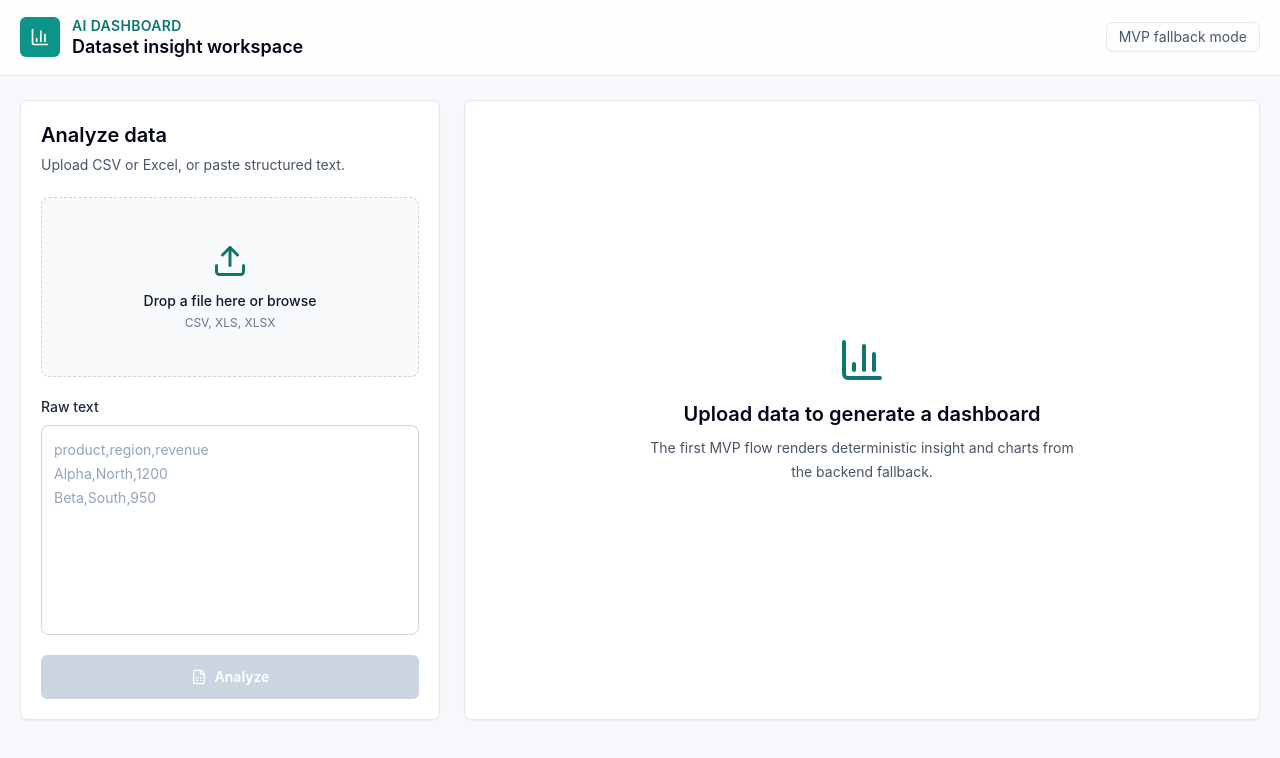
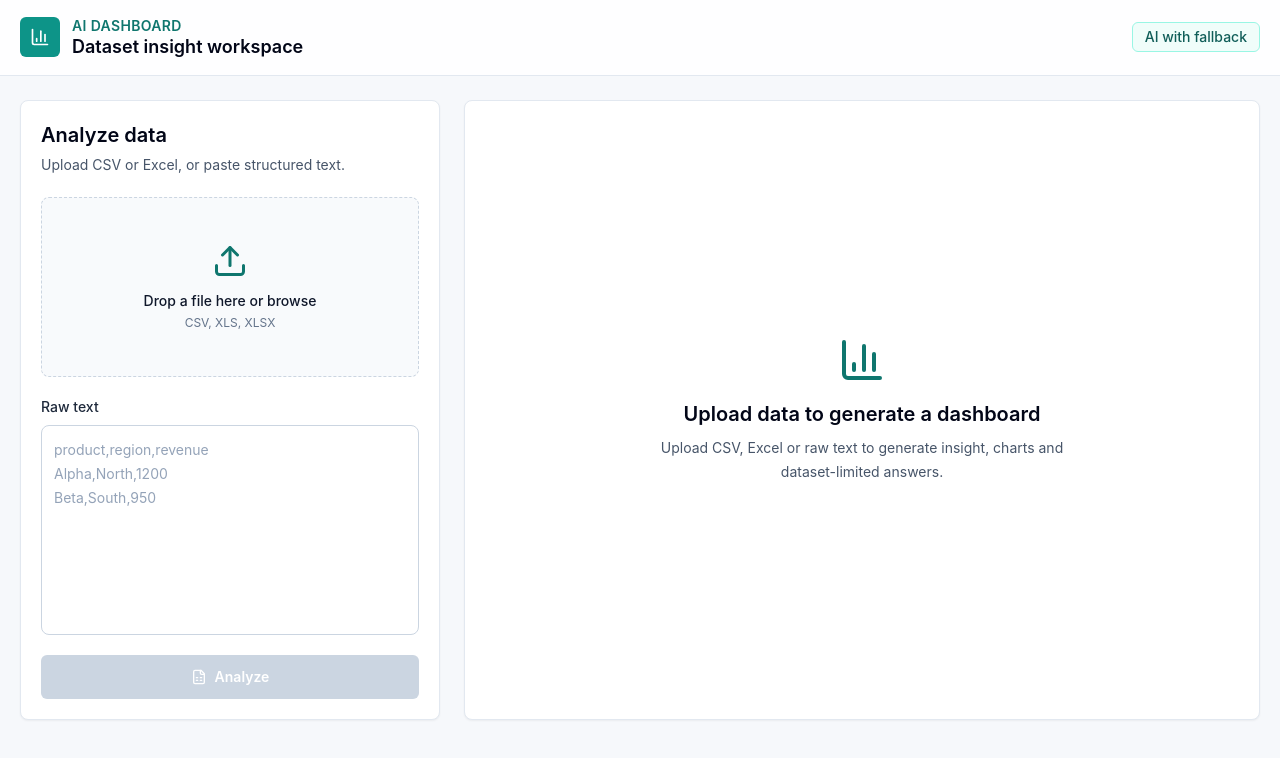
Before and after one commit to H1ls/micro_Saas, a React (Vite) app in the folder frontend/: page / in a window 1280 px wide. Shown: the top 758 px of the page. Built offline with nearby package versions, Linux system fonts and the light colour scheme; no server answers; the HTML template or start-up script is replaced by a standard one.

Commit message:
docs: add MVP runbook and polish states

```diff
--- a/frontend/src/components/AppShell.tsx
+++ b/frontend/src/components/AppShell.tsx
@@ -15,8 +15,8 @@ export function AppShell({ children }: PropsWithChildren) {
               <h1 className="text-lg font-semibold leading-tight text-slate-950">Dataset insight workspace</h1>
             </div>
           </div>
-          <span className="hidden rounded-md border border-slate-200 px-3 py-1 text-sm text-slate-600 sm:inline-flex">
-            MVP fallback mode
+          <span className="hidden rounded-md border border-teal-200 bg-teal-50 px-3 py-1 text-sm font-medium text-teal-800 sm:inline-flex">
+            AI with fallback
           </span>
         </div>
       </header>
--- a/frontend/src/components/AskPanel.tsx
+++ b/frontend/src/components/AskPanel.tsx
@@ -1,4 +1,4 @@
-import { Loader2, Send } from "lucide-react";
+import { Loader2, MessageSquare, Send } from "lucide-react";
 import { FormEvent, useState } from "react";
 import { askDataset } from "../api/client";
 import type { AskResponse } from "../types/dashboard";
@@ -55,6 +55,12 @@ export function AskPanel({ sessionId }: AskPanelProps) {
       </div>
 
       <div className="mt-4 space-y-3">
+        {messages.length === 0 && (
+          <div className="flex items-start gap-3 rounded-md border border-slate-200 bg-slate-50 p-4 text-sm leading-6 text-slate-600">
+            <MessageSquare className="mt-0.5 h-4 w-4 shrink-0 text-teal-700" aria-hidden="true" />
+            <p>Ask a question that can be answered from the uploaded columns and rows.</p>
+          </div>
+        )}
         {messages.map((message) => (
           <div key={message.id} className="rounded-md border border-slate-200 bg-slate-50 p-4">
             <p className="text-sm font-semibold text-slate-950">{message.question}</p>
@@ -71,7 +77,11 @@ export function AskPanel({ sessionId }: AskPanelProps) {
         ))}
       </div>
 
-      {error && <p className="mt-4 rounded-md border border-red-200 bg-red-50 px-3 py-2 text-sm text-red-700">{error}</p>}
+      {error && (
+        <p className="mt-4 rounded-md border border-red-200 bg-red-50 px-3 py-2 text-sm leading-6 text-red-700">
+          {error} Upload the dataset again if the session expired.
+        </p>
+      )}
 
       <form onSubmit={handleSubmit} className="mt-4 flex flex-col gap-3 sm:flex-row">
         <input
--- a/frontend/src/components/ChartGrid.tsx
+++ b/frontend/src/components/ChartGrid.tsx
@@ -8,8 +8,8 @@ interface ChartGridProps {
 export function ChartGrid({ charts }: ChartGridProps) {
   if (charts.length === 0) {
     return (
-      <section className="rounded-lg border border-slate-200 bg-white p-6 text-sm text-slate-600 shadow-sm">
-        No chartable category and numeric columns were found in this dataset.
+      <section className="rounded-lg border border-amber-200 bg-amber-50 p-6 text-sm leading-6 text-amber-900 shadow-sm">
+        No chartable category and numeric columns were found. The insight and Ask panel can still use the uploaded dataset context.
       </section>
     );
   }
--- a/frontend/src/components/states.tsx
+++ b/frontend/src/components/states.tsx
@@ -6,7 +6,7 @@ export function EmptyState() {
       <div className="max-w-md text-center">
         <BarChart3 className="mx-auto h-12 w-12 text-teal-700" aria-hidden="true" />
         <h2 className="mt-4 text-xl font-semibold text-slate-950">Upload data to generate a dashboard</h2>
-        <p className="mt-2 text-sm leading-6 text-slate-600">The first MVP flow renders deterministic insight and charts from the backend fallback.</p>
+        <p className="mt-2 text-sm leading-6 text-slate-600">Upload CSV, Excel or raw text to generate insight, charts and dataset-limited answers.</p>
       </div>
     </section>
   );
@@ -18,7 +18,7 @@ export function LoadingState() {
       <div className="text-center">
         <Loader2 className="mx-auto h-10 w-10 animate-spin text-teal-700" aria-hidden="true" />
         <h2 className="mt-4 text-xl font-semibold text-slate-950">Analyzing dataset</h2>
-        <p className="mt-2 text-sm text-slate-600">Preparing insight and chart data.</p>
+        <p className="mt-2 text-sm text-slate-600">Preparing AI narrative, fallback-safe chart data and session context.</p>
       </div>
     </section>
   );
@@ -36,6 +36,7 @@ export function ErrorState({ message, onRetry }: ErrorStateProps) {
         <AlertTriangle className="mx-auto h-10 w-10 text-red-600" aria-hidden="true" />
         <h2 className="mt-4 text-xl font-semibold text-slate-950">Could not analyze data</h2>
         <p className="mt-2 text-sm leading-6 text-slate-600">{message}</p>
+        <p className="mt-2 text-xs leading-5 text-slate-500">Use CSV, XLS, XLSX or paste text with at least one non-empty row.</p>
         <button
           type="button"
           onClick={onRetry}
```
Also changed, not shown: 3 other files (tests, documents, lock files or other folders).
